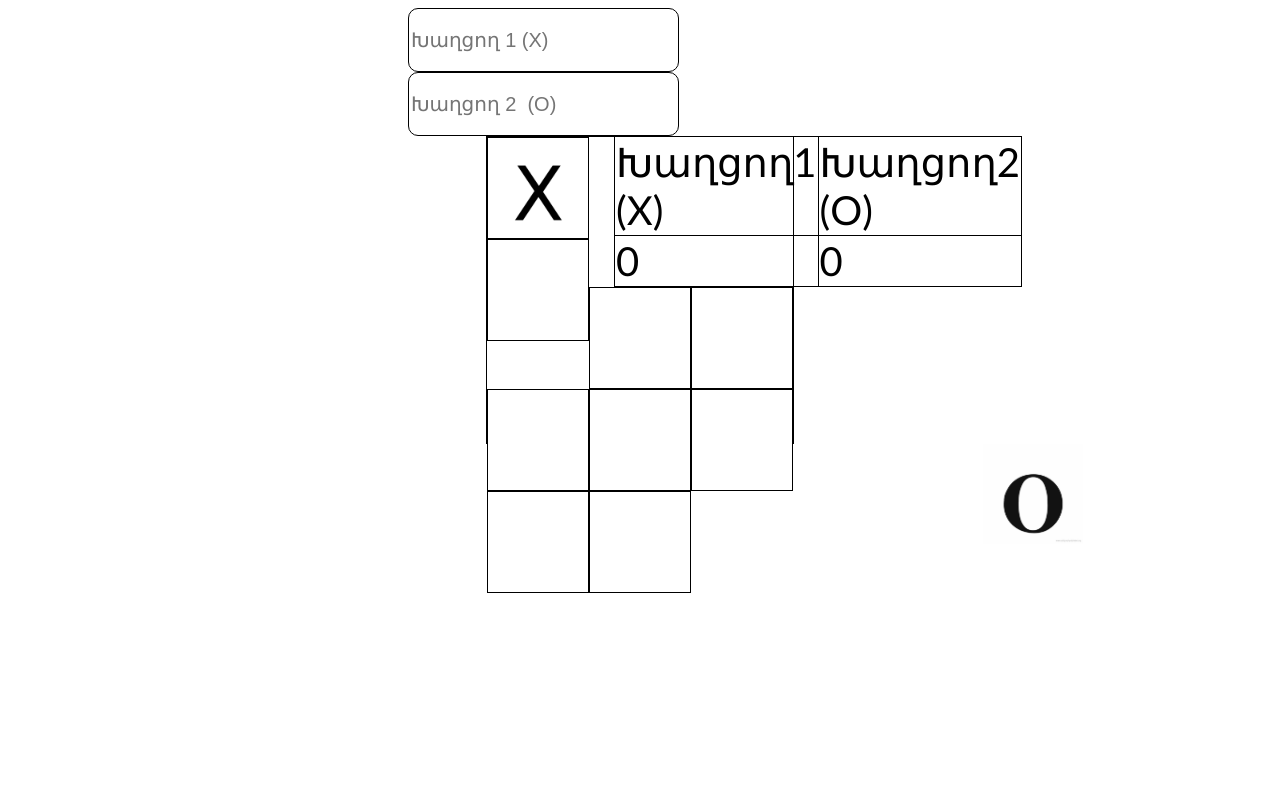
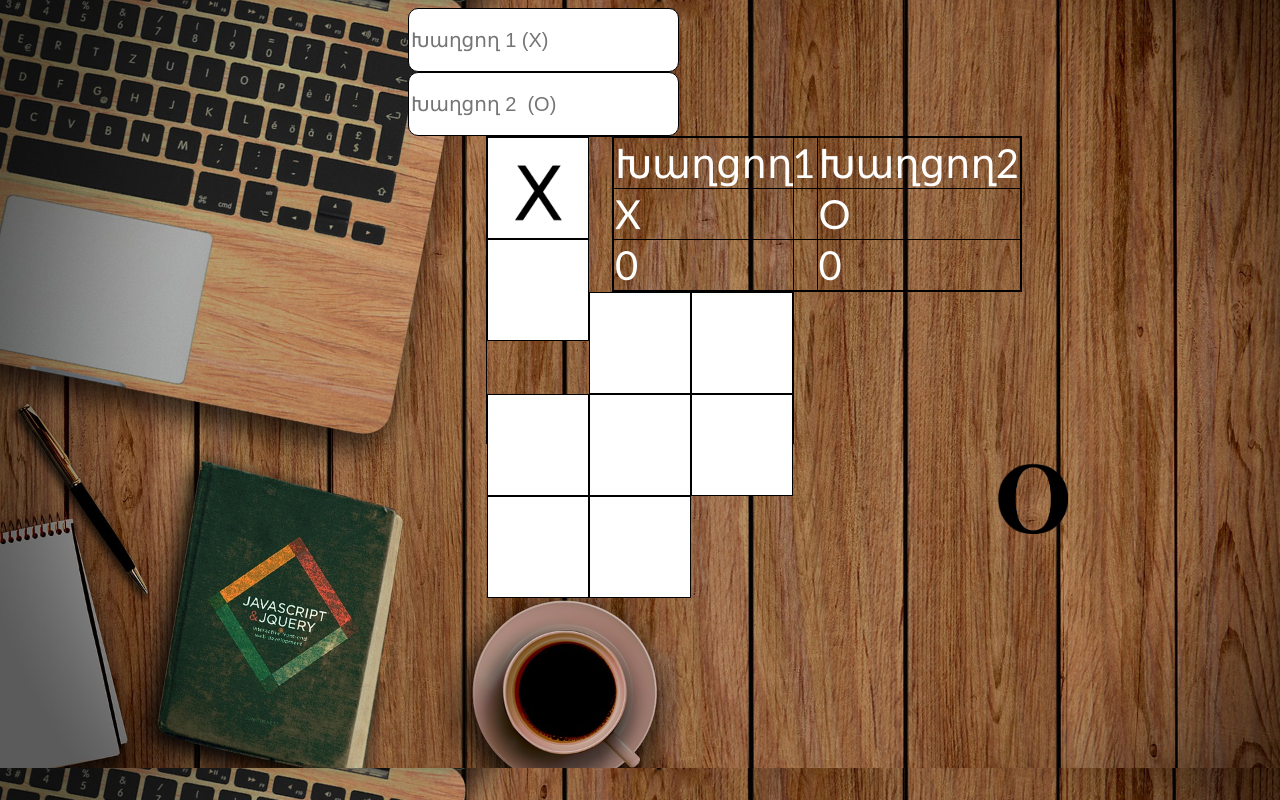
Before and after one commit to ashot23/XOl, a plain HTML site: page index.html in a window 1280 px wide. Both pictures are taken after a click on the element 538 px from the left and 188 px from the top of the page. Drawn offline with Linux system fonts and the light colour scheme.

Commit message:
add background img

```diff
--- a/script.js
+++ b/script.js
@@ -19,8 +19,8 @@ var gameO6 = 0
 var gameO7 = 0
 
 var en9 = 0
-var gamer1 = "Խաղցող1 (X)"
-var gamer2 = "Խաղցող2 (O)"
+var gamer1 = "Խաղցող1"
+var gamer2 = "Խաղցող2"
 var tsag = document.getElementsByClassName("tdag1")
 var input1 = document.getElementById("t1")
 var input2 = document.getElementById("t2")
@@ -70,6 +70,19 @@ function input() {
 
 
 
+  var trsa = document.createElement("tr")
+  table.append(trsa)
+  var tdaz = document.createElement("td")
+  var tdaz1 = document.createElement("td")
+  trsa.append(tdaz)
+  trsa.append(tdaz1)
+  tdaz.setAttribute("class", "xo")
+  tdaz.textContent = "X"
+  tdaz1.textContent = "O"
+  tdaz1.setAttribute("id", "ox")
+
+
+
   var trs = document.createElement("tr")
   table.append(trs)
   var tda = document.createElement("td")
@@ -78,6 +91,14 @@ function input() {
   trs.append(tda1)
   tda.setAttribute("id", "xax1")
   tda1.setAttribute("id", "xax")
+
+
+
+
+
+
+
+
 }
 
 input()
@@ -143,7 +164,7 @@ if (bax) {
 }
 else{
 
-  alert("Հախտեց " + gamer1 + "ը")
+  alert("Հախտեց " + gamer1 + "-ը")
 
 }
       end()
@@ -171,7 +192,7 @@ if (bax1) {
   }
 }
 else{
-  alert("Հախտեց " + gamer2 + "ը")
+  alert("Հախտեց " + gamer2 + "-ը")
 
 
 
@@ -205,13 +226,13 @@ else{
 
           bron.onchange = function () {
 
-            tsag[0].textContent = this.value + "(X)"
+            tsag[0].textContent = this.value
             gamer1 = this.value
             divner[0].removeChild(this)
 
           }
           brom.onchange = function () {
-            tsag[1].textContent = this.value+"(O)"
+            tsag[1].textContent = this.value
 
             gamer2 = this.value
             divner[0].removeChild(this)
@@ -251,7 +272,7 @@ else{
     }
   }
     else{
-      alert("Ապրի " + gamer1 + "ը կրեց մարդը")
+      alert("Ապրի " + gamer1 + "-ը կրեց մարդը")
     }
 
 
@@ -275,7 +296,7 @@ if (bax1) {
   }
 }
      else{
-      alert("Ապրի " + gamer2 + "ը կրեց մարդը")
+      alert("Ապրի " + gamer2 + "-ը կրեց մարդը")
      }
 
 
@@ -378,7 +399,7 @@ function end() {
       this.onclick = "None"
 
       if (en9 == 9) {
-        console.log('esim');
+
         setTimeout(() => {
           end()
         }, 300);
@@ -390,7 +411,7 @@ function end() {
 
       if (X == 0 && O == 0) {
         d.setAttribute("class", "X")
-        imga("IMG/o.jpg")
+        imga("IMG/OO.png")
         O = 1
 
 
@@ -563,7 +584,7 @@ function end() {
       }
       else if (X == 0 && O == 1) {
         d.setAttribute("class", "O")
-        imga("IMG/X.jpg")
+        imga("IMG/XX.png")
 
 
         O = 0
@@ -810,7 +831,7 @@ for (let s = 0; s < mej.length; s++) {
     this.onclick = "None"
 
     if (en9 == 9) {
-      console.log('esim');
+
       setTimeout(() => {
         end()
       }, 300);
@@ -822,7 +843,7 @@ for (let s = 0; s < mej.length; s++) {
 
     if (X == 0 && O == 0) {
       d.setAttribute("class", "X")
-      imga("IMG/o.jpg")
+      imga("IMG/OO.png")
       O = 1
 
 
@@ -994,7 +1015,7 @@ for (let s = 0; s < mej.length; s++) {
     }
     else if (X == 0 && O == 1) {
       d.setAttribute("class", "O")
-      imga("IMG/X.jpg")
+      imga("IMG/XX.png")
 
 
       O = 0
--- a/style.css
+++ b/style.css
@@ -1,3 +1,8 @@
+body{
+    background-image: url("IMG/web-design-2906159_1920.jpg");
+    background-size: cover;
+}
+
 .main{
     width: 306px;
     height: 306px;
@@ -21,9 +26,10 @@
             }
 
 table{
+    color: white;
 width: 200px;
 height: 100px;
-border: 1px solid black;
+border: 2px solid black;
 border-collapse: collapse;
 float: right;
 margin-right: 250px;
@@ -54,16 +60,17 @@ background-size: cover;
 
             .ico{
                     display: block;
-                    margin: 0 auto;
-                width: 100px;
-                height: 100px;
-       background-image: url("IMG/o.jpg");
+                    margin: 20px auto;
+                width: 70px;
+                height: 70px;
        background-repeat: no-repeat;
 background-size: cover;
 
             }
 
+
             input{
+
 
       height: 60px;
     margin-right: 200px;
```
Also changed, not shown: IMG/OO.png (added), IMG/XX.png (added), IMG/web-design-2906159_1920.jpg (added).
